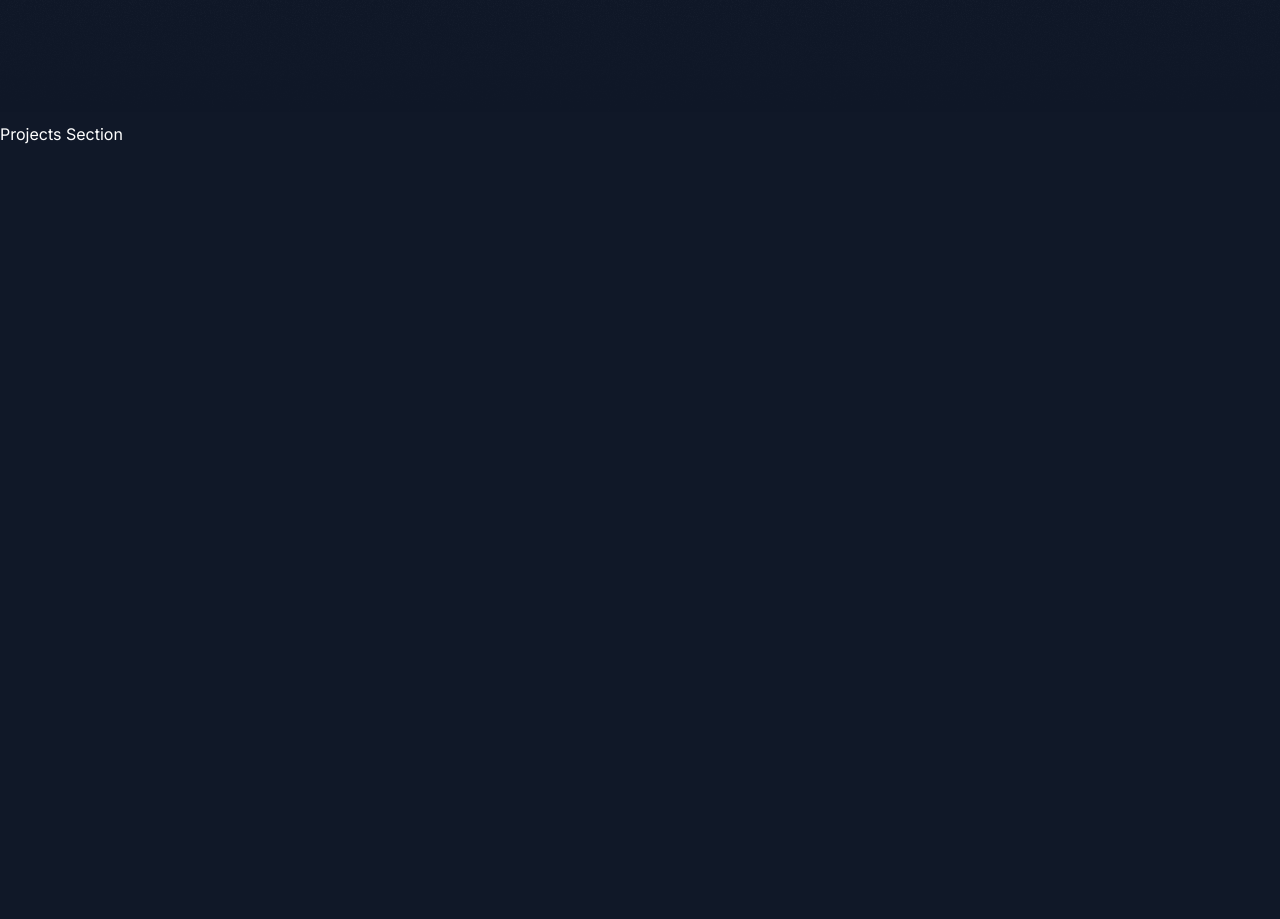
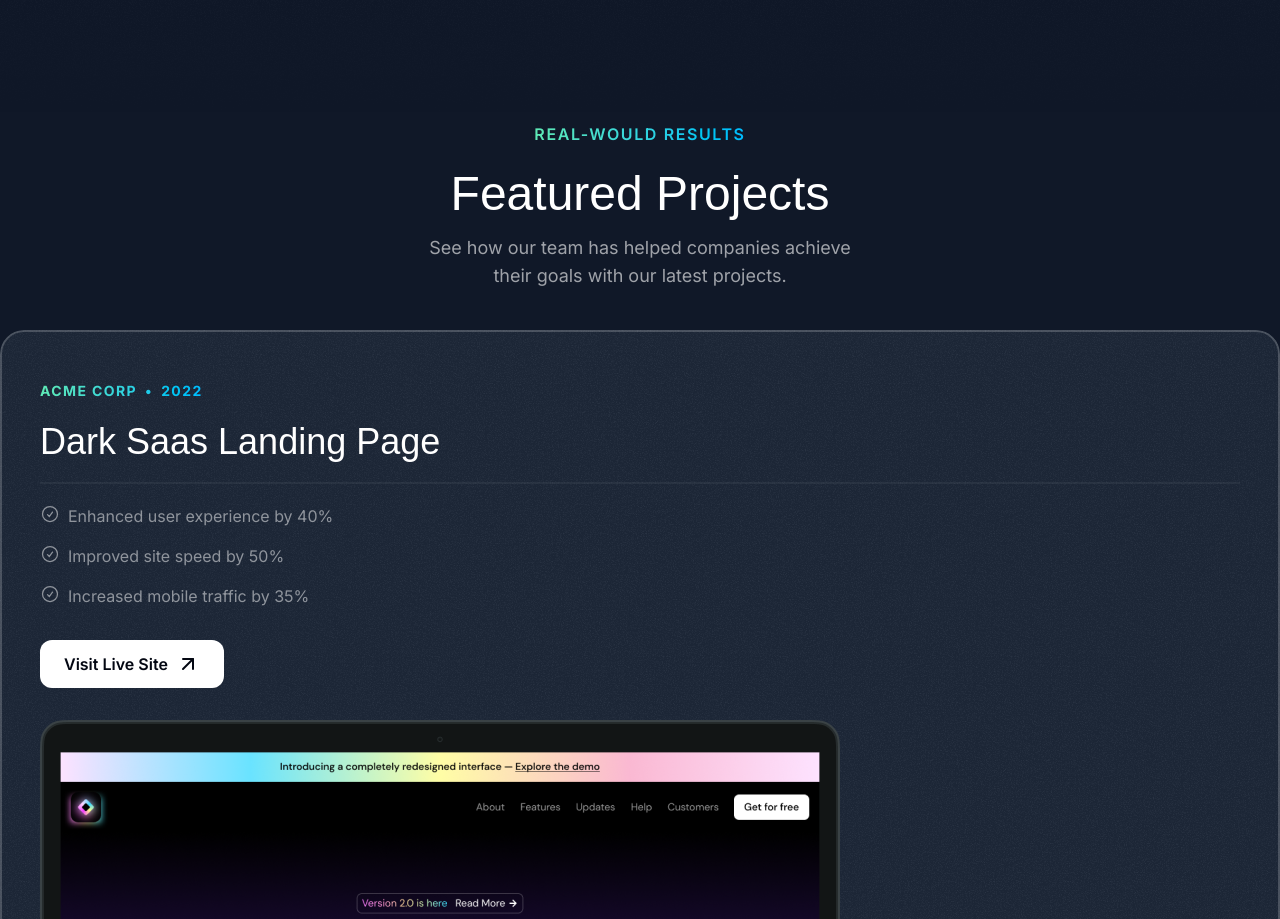
Before and after one commit to rahulrajput34/Portfolio-Website, a Next.js app: page / in a window 1280 px wide. Shown: the part 800-1719 px from the top of the page. Before the commit the page ends 979 px from the top, so only its background shows below. Built offline with nearby package versions, Linux system fonts and the light colour scheme; a web font is replaced by a local one.

Commit message:
feat: write  the code of project section

```diff
--- a/sections/Projects.tsx
+++ b/sections/Projects.tsx
@@ -1,6 +1,10 @@
 import darkSaasLandingPage from "@/assets/images/dark-saas-landing-page.png";
 import lightSaasLandingPage from "@/assets/images/light-saas-landing-page.png";
 import aiStartupLandingPage from "@/assets/images/ai-startup-landing-page.png";
+import Image from "next/image";
+import CheckCircleIcon from "@/assets/icons/check-circle.svg";
+import ArrowUpRightIcon from "@/assets/icons/arrow-up-right.svg";
+import grainImage from "@/assets/images/grain.jpg";
 
 const portfolioProjects = [
   {
@@ -42,5 +46,68 @@ const portfolioProjects = [
 ];
 
 export const ProjectsSection = () => {
-  return <div>Projects Section</div>;
+  return (
+    <section className="pb-16">
+      <div className="container">
+        <div className="flex justify-center">
+          <p className="uppercase font-semibold tracking-widest bg-gradient-to-r from-emerald-300 to-sky-400 text-transparent bg-clip-text text-center">
+            Real-would Results
+          </p>
+        </div>
+        <h2 className="font-serif text-3xl md:text-5xl text-center mt-6">
+          Featured Projects
+        </h2>
+        <p className="text-center text-white/60 mt-4 md:text-lg max-w-md mx-auto">
+          See how our team has helped companies achieve their goals with our
+          latest projects.
+        </p>
+        <div className="mt-10 md-mt-20 flex flex-col gap-20">
+          {portfolioProjects.map((project) => (
+            <div
+              key={project.title}
+              className="bg-gray-800 rounded-3xl relative z-0 overflow-hidden after:z-10 after:content-[''] after:absolute after:inset-0 after:outline-2 after:outline after:-outline-offset-2 after:rounded-3xl after:outline-white/20 px-8 pt-8 md:pt-12 md:px-10 after:pointer-events-none"
+            >
+              <div
+                className="absolute inset-0 -z-10 opacity-5"
+                style={{
+                  backgroundImage: `url(${grainImage.src})`,
+                }}
+              ></div>
+              <div className="bg-gradient-to-r from-emerald-300 to-sky-400 inline-flex gap-2 font-bold uppercase tracking-widest text-sm text-transparent bg-clip-text">
+                <span>{project.company}</span>
+                <span>&bull;</span>
+                <span>{project.year}</span>
+              </div>
+              <h3 className="font-serif text-2xl md:text-4xl mt-2 md:mt-5">
+                {project.title}
+              </h3>
+              <hr className="border-t-2 border-white/5 mt-4 md:mt-5" />
+              <ul className="flex flex-col gap-4 mt-4 md:mt-5">
+                {project.results.map((result) => (
+                  <li
+                    key={result.title}
+                    className="flex gap-2 text-sm md:text-base text-white/50"
+                  >
+                    <CheckCircleIcon className="size-5" />
+                    <span>{result.title}</span>
+                  </li>
+                ))}
+              </ul>
+              <a href={project.link}>
+                <button className="bg-white text-gray-950 h-12 w-full md:w-auto px-6 rounded-xl font-semibold inline-flex items-center justify-center gap-2 mt-8">
+                  <span>Visit Live Site</span>
+                  <ArrowUpRightIcon className="size-4 md:size-6" />
+                </button>
+              </a>
+              <Image
+                src={project.image}
+                alt={project.title}
+                className="mt-8 -mb-4 md:-mb-0"
+              />
+            </div>
+          ))}
+        </div>
+      </div>
+    </section>
+  );
 };
```
